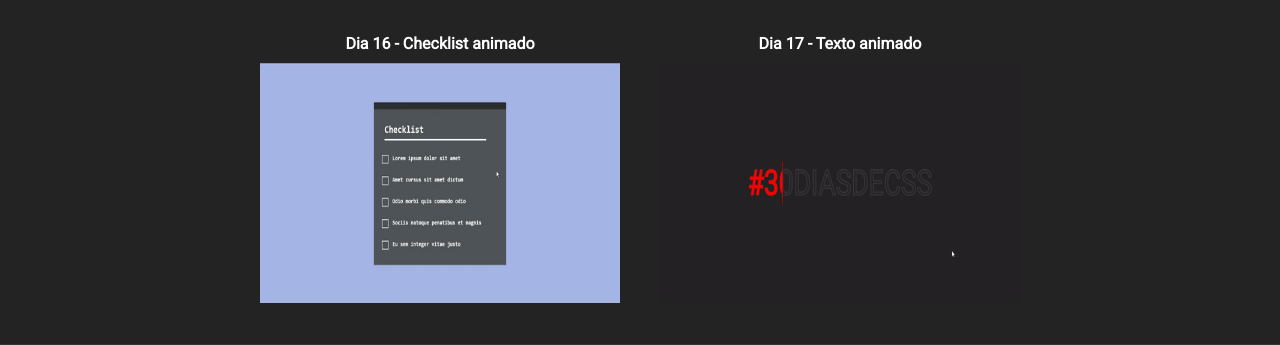
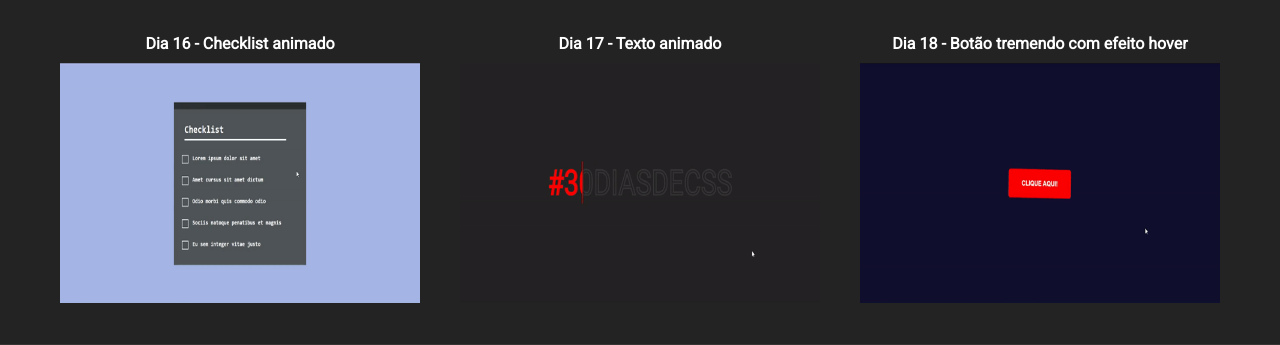
Before and after one commit to SilvioDiasJr/desafio-30diasdecss, a plain HTML site: page index.html in a window 1280 px wide. Shown: the part 2123-2468 px from the top of the page. Drawn offline with Linux system fonts and the light colour scheme.

Commit message:
adicionar o desafio dia 18

```diff
--- a/index.html
+++ b/index.html
@@ -156,6 +156,12 @@
               <img src="Desafios/Dia 17/texto-animado.gif" alt="gif">
             </a>
           </div>
+          <div class="project">
+            <h4>Dia 18 - Botão tremendo com efeito hover</h4>
+            <a href="https://github.com/SilvioDiasJr/desafio-30diasdecss/tree/master/Desafios/Dia%2018">
+              <img src="Desafios/Dia 18/botão-tremendo.gif" alt="gif">
+            </a>
+          </div>
         </div>
       </div>
     </div>
```
